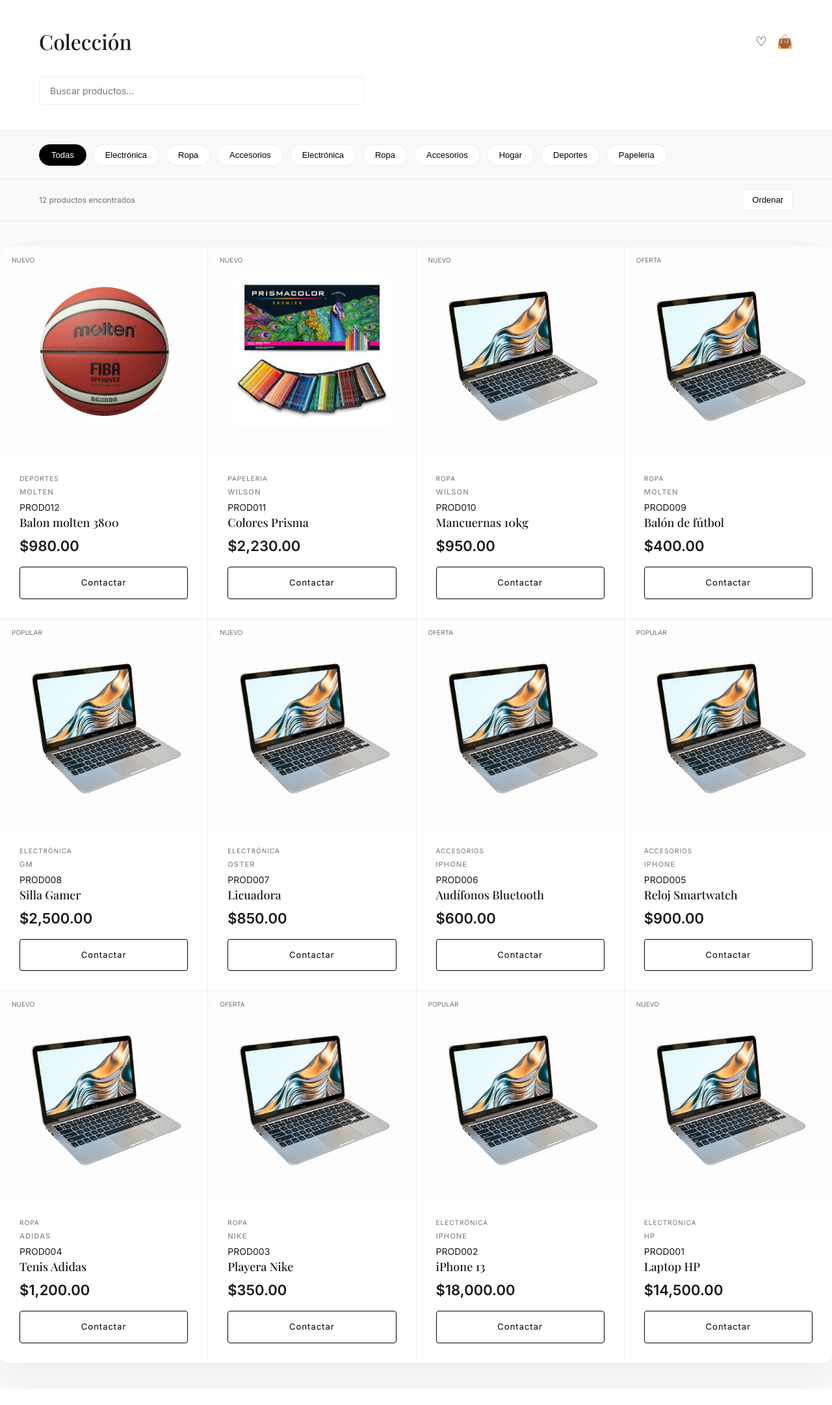
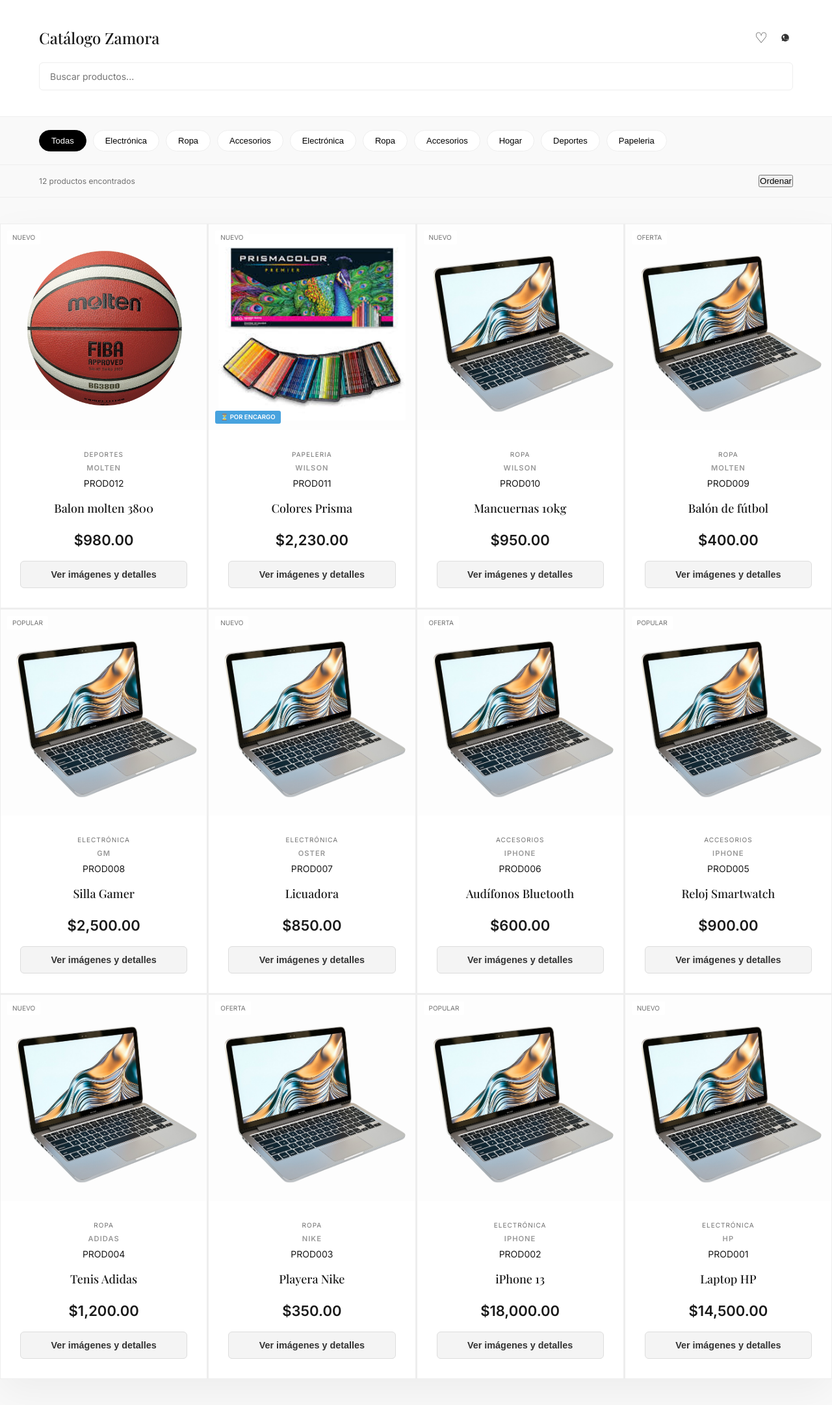
Before and after one commit to AntonioVazquezAlendar/vitrina, a PHP site: page / in a window 1280 px wide. Shown: the whole page at 65% size. Before the commit the page ends 2114 px from the top, so only its background shows below. Run offline with PHP 8.4, Linux system fonts and the light colour scheme; data comes from the database, SQL or seed files in the repository; both versions use the stored data as it was after the commit.

Commit message:
2026_04_07_ESTILOS_NUEVOS

```diff
--- a/api/productos.php
+++ b/api/productos.php
@@ -11,6 +11,7 @@ function obtenerProductos() {
                 p.marca, -- <--- Nuevo campo agregado
                 p.precio,
                 p.id_categoria,
+                p.por_encargo,
                 p.etiqueta,
                 c.nombre AS categoria_nombre,
                 i.url_imagen
--- a/assets/css/estilos.css
+++ b/assets/css/estilos.css
@@ -1,6 +1,7 @@
-/* VITRINA DIGITAL - PREMIUM LUXE UI
+/* ==========================================================================
+   VITRINA DIGITAL - PREMIUM LUXE UI (Zamora Edition)
    Estética: Refined Editorial / Modern Quartz
-*/
+   ========================================================================== */
 
 :root {
   --bg-page: #f9f9f9;
@@ -10,17 +11,18 @@
   --accent: #000000;
   --border: #eeeeee;
   --star-gold: #c9ac5d;
+  --whatsapp-green: #25d366;
 
   /* Tipografías */
-    --font-display: 'Playfair Display', serif;
-    --font-body: 'Inter', sans-serif;
+  --font-display: "Playfair Display", serif;
+  --font-body: "Inter", sans-serif;
 
   /* Configuración de Grid */
-    --grid-gap: 1px; /* Crea el efecto de líneas finas entre cards */
+  --grid-gap: 1px;
   --p-mobile: 16px;
 }
 
-/* Reset Básico */
+/* --- Reset Básico --- */
 * {
   margin: 0;
   padding: 0;
@@ -34,12 +36,13 @@ body {
   font-size: 14px;
   line-height: 1.5;
   -webkit-font-smoothing: antialiased;
+  scroll-behavior: smooth; /* Permite que el viaje al detalle sea fluido */
 }
 
 /* --- CONTENEDOR PRINCIPAL --- */
 .contenedor {
   width: 100%;
-    max-width: 1600px; /* Ancho máximo para pantallas grandes */
+  max-width: 1600px;
   margin: 0 auto;
   background: var(--bg-card);
   min-height: 100vh;
@@ -68,13 +71,22 @@ body {
 .header-icons {
   display: flex;
   gap: 15px;
+  align-items: center;
 }
 
 .icon-btn {
   background: none;
   border: none;
-    font-size: 20px;
+  font-size: 1.4rem;
   cursor: pointer;
+  color: #333;
+  transition: transform 0.2s ease;
+  display: flex;
+  align-items: center;
+}
+
+.icon-btn:hover {
+  transform: scale(1.1);
 }
 
 .search-bar input {
@@ -104,9 +116,9 @@ body {
   display: flex;
   gap: 10px;
   overflow-x: auto;
-    scrollbar-width: none; /* Firefox */
+  scrollbar-width: none;
 }
-.filter-group::-webkit-scrollbar { display: none; } /* Chrome/Safari */
+.filter-group::-webkit-scrollbar { display: none; }
 
 .filter-btn {
   padding: 8px 18px;
@@ -125,16 +137,7 @@ body {
   border-color: var(--accent);
 }
 
-.color-filters { gap: 8px; }
-.color-btn {
-    width: 28px;
-    height: 28px;
-    border-radius: 50%;
-    border: 1px solid rgba(0,0,0,0.08);
-    cursor: pointer;
-}
-
-/* Barra de Info (Productos encontrados) */
+/* Barra de Info */
 .catalog-info-bar {
   padding: 15px var(--p-mobile);
   border-top: 1px solid var(--border);
@@ -144,31 +147,25 @@ body {
   align-items: center;
 }
 
-.product-count { color: var(--text-secondary); font-size: 12px; }
-.sort-btn {
-    display: flex;
-    align-items: center;
-    gap: 8px;
-    padding: 8px 14px;
-    border: 1px solid var(--border);
-    border-radius: 4px;
-    background: #ffffff;
-    font-size: 13px;
+.product-count {
+  color: var(--text-secondary);
+  font-size: 12px;
 }
 
 /* --- GRID DE PRODUCTOS --- */
 .grid-catalog {
   display: grid;
-    /* Móvil por defecto: 2 columnas. Desktop: Crece según el ancho */
   grid-template-columns: repeat(2, 1fr);
   gap: var(--grid-gap);
-    background: var(--border); /* El color del gap simula las líneas divisorias */
+  background: var(--border);
 }
 
 .product-card {
   background: #ffffff;
   display: flex;
   flex-direction: column;
+  border: 1px solid #eee;
+  overflow: hidden;
   transition: transform 0.3s ease;
 }
 
@@ -178,7 +175,6 @@ body {
   background: #fdfdfd;
   overflow: hidden;
 }
-
 
 .card-image-area img {
   width: 100%;
@@ -192,11 +188,12 @@ body {
   transform: scale(1.08);
 }
 
+/* --- ETIQUETAS (BADGES) --- */
 .product-tag {
   position: absolute;
   top: 10px;
   left: 10px;
-    background: rgba(255,255,255,0.9);
+  background: rgba(255, 255, 255, 0.9);
   color: var(--text-secondary);
   font-size: 10px;
   padding: 3px 8px;
@@ -204,11 +201,38 @@ body {
   text-transform: uppercase;
 }
 
+.order-badge {
+  position: absolute;
+  bottom: 10px;
+  left: 10px;
+  background: rgba(52, 152, 219, 0.9);
+  color: white;
+  padding: 3px 8px;
+  font-size: 0.6rem;
+  font-weight: 600;
+  text-transform: uppercase;
+  border-radius: 3px;
+  z-index: 10;
+}
+
+.sku-badge {
+  position: absolute;
+  top: 10px;
+  right: 10px;
+  background: rgba(255, 255, 255, 0.8);
+  padding: 2px 5px;
+  font-size: 0.7rem;
+  border-radius: 3px;
+  color: #555;
+}
+
+/* --- DETALLES DE TARJETA --- */
 .card-details {
   padding: 15px;
   display: flex;
   flex-direction: column;
   flex-grow: 1;
+  text-align: center;
 }
 
 .product-category {
@@ -225,17 +249,12 @@ body {
   font-weight: 500;
   margin-bottom: 6px;
   color: var(--text-primary);
-}
-
-.product-rating {
-    color: var(--star-gold);
-    font-size: 11px;
-    letter-spacing: -1px;
-    margin-bottom: 12px;
+  min-height: 40px;
 }
 
 .price-container {
   display: flex;
+  justify-content: center;
   align-items: baseline;
   gap: 6px;
   margin-bottom: 15px;
@@ -246,101 +265,173 @@ body {
   font-size: 16px;
 }
 
-.old-price {
-    color: var(--text-secondary);
-    text-decoration: line-through;
-    font-size: 12px;
+/* BOTÓN "VER IMÁGENES" */
+.btn-ver-fotos {
+  display: block;
+  width: 100%;
+  background-color: #f4f4f4;
+  color: #333;
+  text-align: center;
+  padding: 12px;
+  border-radius: 6px;
+  text-decoration: none;
+  font-weight: 600;
+  font-size: 0.9rem;
+  margin-top: auto;
+  border: 1px solid #ddd;
+  transition: all 0.2s ease;
+  cursor: pointer;
 }
 
-
-
-
-/* BOTÓN WHATSAPP */
-.btn-whatsapp {
-    margin-top: auto;
-    display: block;
-    text-align: center;
-    background: transparent;
-    color: var(--accent);
-    text-decoration: none;
-    padding: 10px;
-    border: 1px solid var(--accent);
-    border-radius: 4px;
-    font-size: 12px;
-    font-weight: 500;
-    transition: all 0.3s;
+.btn-ver-fotos:hover {
+  background-color: #e0e0e0;
+  border-color: #ccc;
 }
 
-.btn-whatsapp:hover {
-    background: var(--accent);
-    color: #ffffff;
+/* --- SECCIÓN DETALLE INFERIOR (Dinámica) --- */
+.detalle-inferior {
+  background: #ffffff;
+  border-top: 2px solid #eee;
+  padding: 60px var(--p-mobile);
+  margin-top: 40px;
+  box-shadow: 0 -5px 15px rgba(0, 0, 0, 0.03);
+  scroll-margin-top: 20px;
+  animation: fadeInSlide 0.6s cubic-bezier(0.23, 1, 0.32, 1);
 }
 
-/* --- MEDIA QUERIES PARA PANTALLAS GRANDES (TABLET/PC) --- */
+@keyframes fadeInSlide {
+  from { opacity: 0; transform: translateY(30px); }
+  to { opacity: 1; transform: translateY(0); }
+}
+
+.grid-detalle {
+  display: grid;
+  grid-template-columns: 1fr 1fr;
+  gap: 40px;
+  align-items: start;
+}
+
+.detalle-galeria img {
+  width: 100%;
+  border-radius: 8px;
+  object-fit: contain;
+  max-height: 500px;
+  box-shadow: 0 5px 15px rgba(0, 0, 0, 0.05);
+  background: #fdfdfd;
+}
+
+/* Miniaturas */
+.thumb-container {
+  display: flex;
+  gap: 12px;
+  margin-top: 20px;
+  justify-content: center;
+  overflow-x: auto;
+}
+
+.thumb-container img {
+  width: 60px;
+  height: 60px;
+  object-fit: cover;
+  border-radius: 4px;
+  cursor: pointer;
+  border: 2px solid transparent;
+}
+
+.thumb-container img:hover {
+  border-color: var(--accent);
+}
+
+.marca-detalle {
+  text-transform: uppercase;
+  color: #999;
+  letter-spacing: 1px;
+  font-size: 0.8rem;
+  margin-bottom: 5px;
+}
+
+.precio-detalle {
+  font-size: 2.2rem;
+  color: #333;
+  font-weight: 600;
+  margin: 15px 0;
+}
+
+.descripcion-box h3 {
+  font-size: 1.1rem;
+  margin-bottom: 10px;
+  font-family: var(--font-body);
+}
+
+.descripcion-box p {
+  color: #666;
+  line-height: 1.6;
+}
+
+.btn-whatsapp-grande {
+  display: inline-block;
+  background: var(--whatsapp-green);
+  color: white;
+  padding: 15px 35px;
+  border-radius: 50px;
+  text-decoration: none;
+  font-weight: 600;
+  margin-top: 30px;
+  font-size: 1rem;
+  transition: background 0.2s;
+  text-align: center;
+}
+
+.btn-whatsapp-grande:hover {
+  background: #1ebe57;
+}
+
+.btn-cerrar-detalle {
+  background: none;
+  border: 1px solid #ddd;
+  padding: 8px 15px;
+  border-radius: 4px;
+  cursor: pointer;
+  float: right;
+  color: #888;
+  font-size: 12px;
+  text-transform: uppercase;
+  letter-spacing: 1px;
+}
+
+.btn-cerrar-detalle:hover {
+  background: #f5f5f5;
+  color: #333;
+}
+
+/* --- MEDIA QUERIES --- */
 
 @media (min-width: 768px) {
-    .catalog-header {
-        padding: 40px 60px;
+  .catalog-header { padding: 40px 60px; }
+  .catalog-filters { flex-direction: row; justify-content: space-between; padding: 20px 60px; }
+  .catalog-info-bar { padding: 15px 60px; }
 }
 
-    .header-top {
-        margin-bottom: 30px;
+@media (min-width: 1024px) {
+  .grid-catalog {
+    grid-template-columns: repeat(auto-fill, minmax(300px, 1fr));
   }
-
-    .catalog-title {
-        font-size: 32px;
+  .card-details { padding: 30px; }
+  .product-title { font-size: 18px; }
+  .current-price { font-size: 22px; }
+  .contenedor {
+    margin: 40px auto;
+    box-shadow: 0 20px 60px rgba(0, 0, 0, 0.05);
+    border-radius: 12px;
   }
-
-    .search-bar {
-        max-width: 500px;
-    }
-
-    .catalog-filters {
-        flex-direction: row;
-        justify-content: space-between;
-        align-items: center;
-        padding: 20px 60px;
-    }
-
-    .catalog-info-bar {
-        padding: 15px 60px;
+  /* Hacer que la info del detalle sea fija al hacer scroll */
+  .detalle-info {
+    position: sticky;
+    top: 40px;
   }
 }
 
-/* ESTADO DE TARJETAS GRANDES EN ESCRITORIO */
-@media (min-width: 1024px) {
-    .grid-catalog {
-        /* Aquí definimos que las cards sean de al menos 300px */
-        grid-template-columns: repeat(auto-fill, minmax(300px, 1fr));
+@media (max-width: 768px) {
+  .grid-detalle { grid-template-columns: 1fr; }
+  .btn-whatsapp-grande { width: 100%; }
 }
-
-    .card-details {
-        padding: 30px; /* Más espacio interno para look de lujo */
-    }
-
-    .product-title {
-        font-size: 18px; /* Título más grande */
-    }
-
-    .current-price {
-        font-size: 22px; /* Precio más destacado */
-    }
-
-    .btn-whatsapp {
-        padding: 14px;
-        font-size: 13px;
-        letter-spacing: 1px;
-    }
-
-    .card-image-area img {
-        padding: 40px; /* El producto respira más al centro */
-    }
-
-    .contenedor {
-        /* Efecto de elevación de página en PC */
-        margin: 40px auto;
-        box-shadow: 0 20px 60px rgba(0,0,0,0.05);
-        border-radius: 12px;
-        overflow: hidden;
-    }
-}
--- a/views/index.php
+++ b/views/index.php
@@ -24,10 +24,16 @@ $config = obtenerConfiguracion();
 
     <header class="catalog-header">
         <div class="header-top">
-            <h1 class="catalog-title">Colección</h1>
+            <h1 class="catalog-title">Catálogo Zamora</h1>
+
             <div class="header-icons">
-                <button class="icon-btn">♡</button>
-                <button class="icon-btn">👜</button>
+                <button class="icon-btn" title="Mis favoritos">♡</button>
+
+                <a href="https://wa.me/3511489632" class="icon-btn whatsapp-header" target="_blank" title="Enviar mensaje">
+                    <svg viewBox="0 0 24 24" width="24" height="24" fill="currentColor">
+                        <path d="M12.031 6.172c-3.181 0-5.767 2.586-5.768 5.766-.001 1.298.38 2.27 1.019 3.287l-.582 2.128 2.182-.573c.978.58 1.911.928 3.145.929 3.178 0 5.767-2.587 5.768-5.766 0-3.18-2.587-5.771-5.764-5.771zm3.392 8.244c-.144.405-.837.774-1.17.824-.299.045-.677.063-1.092-.069-.252-.08-.575-.187-.988-.365-1.739-.751-2.874-2.502-2.961-2.617-.087-.116-.708-.941-.708-1.793s.448-1.273.607-1.446c.159-.173.346-.217.462-.217s.231.001.332.005c.109.004.258-.041.404.314l.542 1.312c.058.141.096.304.004.49-.09.188-.126.312-.25.455-.125.145-.252.33-.359.444-.122.13-.25.271-.108.517.141.246.628 1.035 1.348 1.675.926.823 1.708 1.077 1.954 1.199.246.123.39.101.534-.061.144-.163.621-.723.787-.968.166-.246.332-.207.56-.123.228.084 1.446.682 1.696.807.249.125.415.187.476.293.061.107.061.616-.083 1.021z" />
+                    </svg>
+                </a>
             </div>
         </div>
 
@@ -61,6 +67,9 @@ $config = obtenerConfiguracion();
 
                         <img src="<?php echo $row['url_imagen'] ?: 'assets/img/default.jpg'; ?>"
                             alt="<?php echo $row['nombre']; ?>" loading="lazy">
+                        <?php if ($row['por_encargo'] == 1): ?>
+                            <span class="order-badge">⏳ Por Encargo</span>
+                        <?php endif; ?>
 
                         <?php if (!empty($row['etiqueta'])): ?>
                             <span class="product-tag"><?php echo $row['etiqueta']; ?></span>
@@ -83,7 +92,7 @@ $config = obtenerConfiguracion();
                             </span>
                         <?php endif; ?>
                         <?php if (!empty($row['codigo'])): ?>
-                            <span class="sku-badge"><?php echo $row['codigo']; ?></span>
+                            <span class="price-container"><?php echo $row['codigo']; ?></span>
                         <?php endif; ?>
                         <h2 class="product-title" style="margin-top: 0;"><?php echo $row['nombre']; ?></h2>
 
@@ -91,10 +100,10 @@ $config = obtenerConfiguracion();
                             <span class="current-price">$<?php echo number_format($row['precio'], 2); ?></span>
                         </div>
 
-                        <a class="btn-whatsapp" target="_blank"
-                            href="https://wa.me/<?php echo $config['whatsapp']; ?>?text=<?php echo urlencode($config['mensaje_default'] . ": " . $row['nombre'] . " (Marca: " . $row['marca'] . ")"); ?>">
-                            Contactar
-                        </a>
+                        <button class="btn-ver-fotos"
+                            onclick='abrirDetalleInferior(<?php echo json_encode($row); ?>)'>
+                            Ver imágenes y detalles
+                        </button>
                     </div>
                 </article>
             <?php endforeach; ?>
```
Also changed, not shown: bd/vitrina_digital.sql (+19 -16 lines), assets/img/B7G3800.webp (added). Lines whose indentation alone changed are shown as unchanged.
